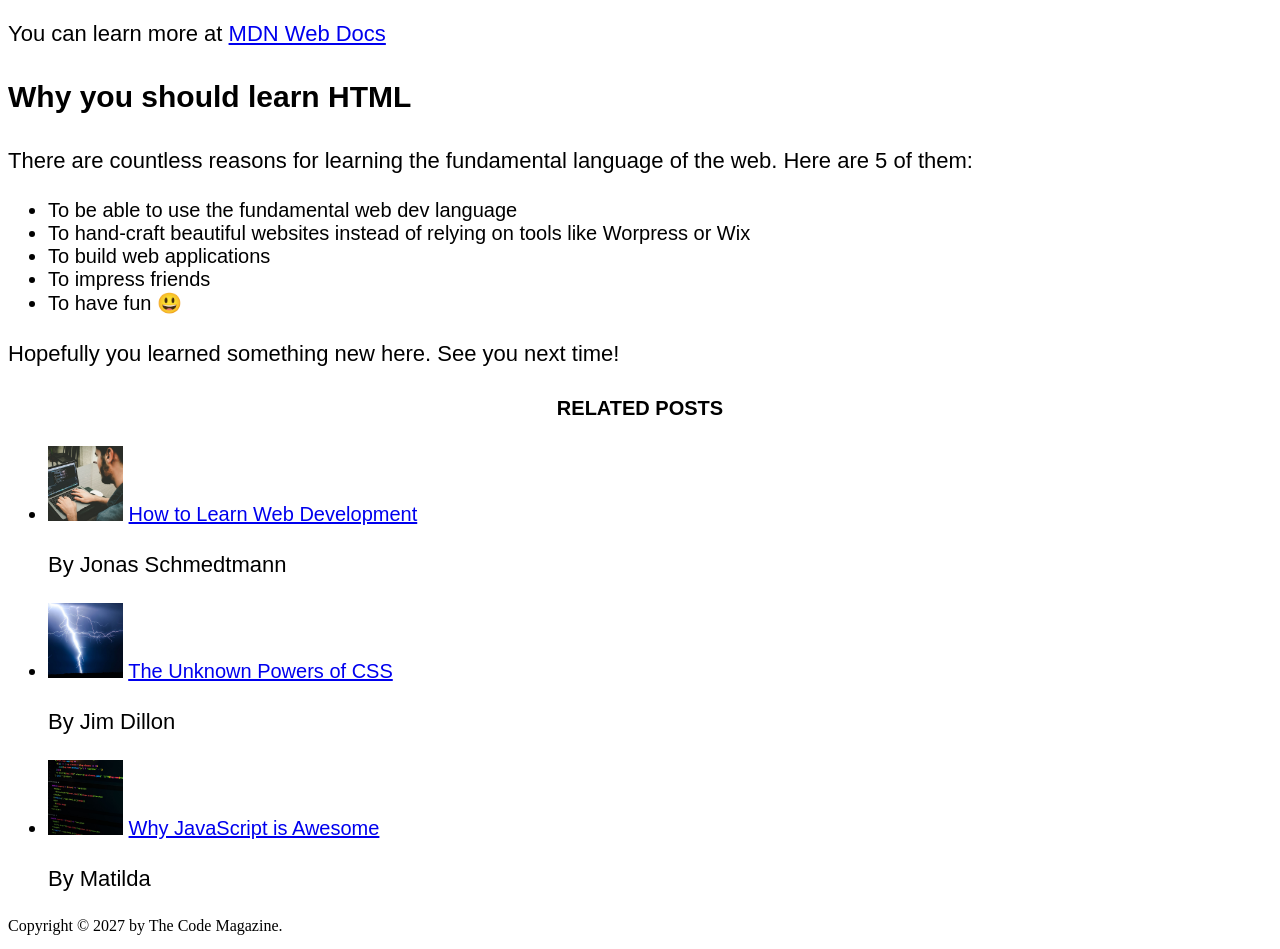
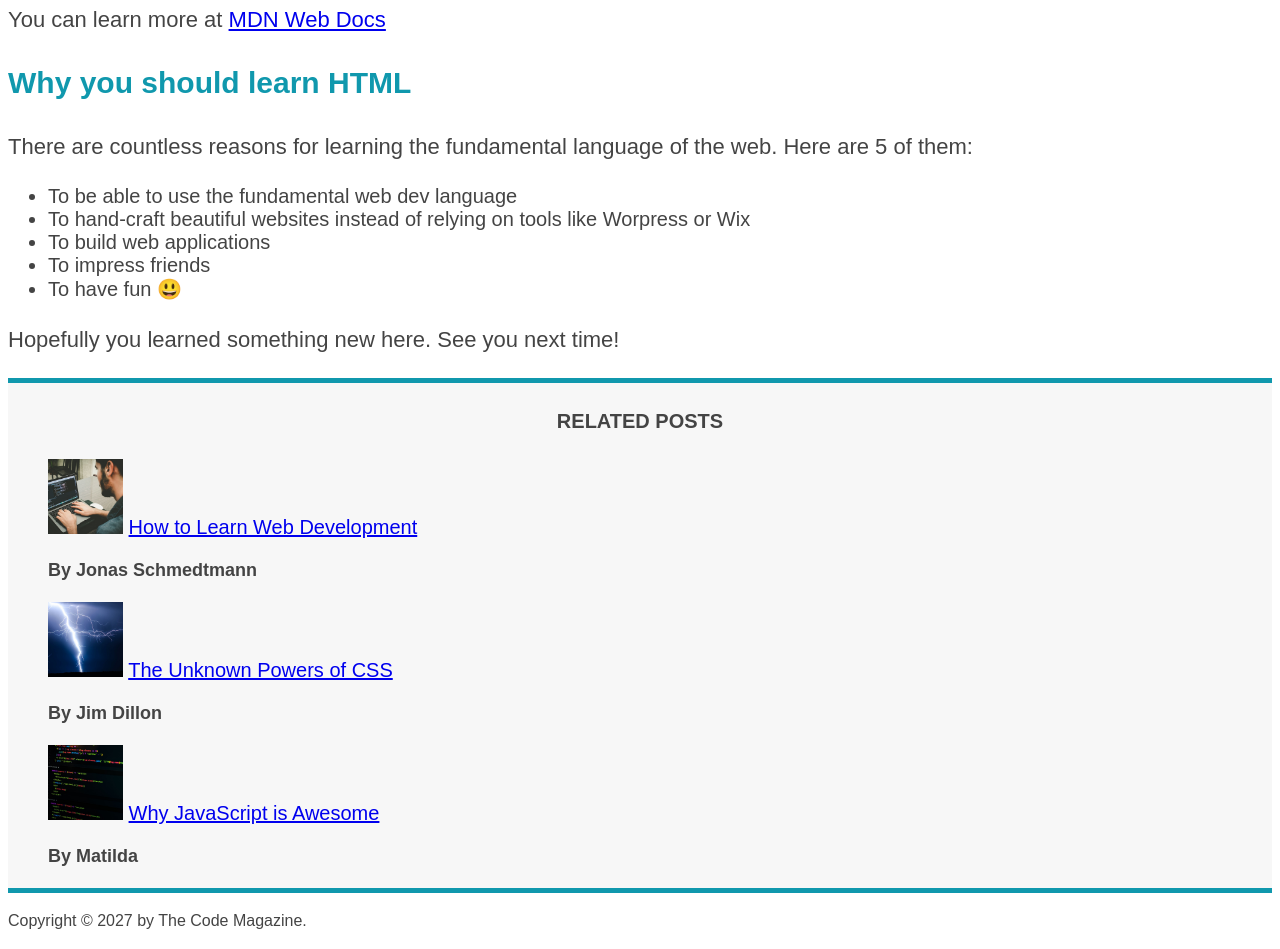
Before and after one commit to emrebaharz/udemy-css, a plain HTML site: page index.html in a window 1280 px wide. Shown: the part 1017-1966 px from the top of the page. Drawn offline with Linux system fonts and the light colour scheme.

Commit message:
feat: add color and class

```diff
--- a/index.html
+++ b/index.html
@@ -16,7 +16,7 @@
     <h6>The Basic Language of the Web: HTML</h6>
     -->
 
-    <header>
+    <header class="main-header">
       <h1>📘 The Code Magazine</h1>
 
       <nav>
@@ -36,16 +36,17 @@
           width="50"
           height="50"
         />
-      </header>
 
-      <p>Posted by <strong>Laura Jones</strong> on Monday, June 21st 2027</p>
+        <p id="author">
+          Posted by <strong>Laura Jones</strong> on Monday, June 21st 2027
+        </p>
         <img
           src="img/post-img.jpg"
           alt="HTML code on a screen"
           width="500"
           height="200"
         />
-
+      </header>
       <p>
         All modern websites and web applications are built using three
         <em>fundamental</em>
@@ -100,7 +101,7 @@
 
     <aside>
       <h4>Related posts</h4>
-      <ul>
+      <ul class="related">
         <li>
           <img
             src="img/related-1.jpg"
@@ -109,7 +110,7 @@
             height="75"
           />
           <a href="#">How to Learn Web Development</a>
-          <p>By Jonas Schmedtmann</p>
+          <p class="related-author">By Jonas Schmedtmann</p>
         </li>
         <li>
           <img
@@ -119,7 +120,7 @@
             height="75"
           />
           <a href="#">The Unknown Powers of CSS</a>
-          <p>By Jim Dillon</p>
+          <p class="related-author">By Jim Dillon</p>
         </li>
         <li>
           <img
@@ -129,11 +130,13 @@
             height="75"
           />
           <a href="#">Why JavaScript is Awesome</a>
-          <p>By Matilda</p>
+          <p class="related-author">By Matilda</p>
         </li>
-      </ul>
+      </ul class="related">
     </aside>
 
-    <footer>Copyright &copy; 2027 by The Code Magazine.</footer>
+    <footer>
+      <p id="copyright">Copyright &copy; 2027 by The Code Magazine.</p>
+    </footer>
   </body>
 </html>
--- a/style.css
+++ b/style.css
@@ -1,33 +1,83 @@
+h1,
+h2,
+h3,
+h4,
+p,
+li {
+  font-family: sans-serif;
+  color: #444;
+}
+
+h1,
+h2,
+h3 {
+  color: #1098ad;
+}
+
 h1 {
   font-size: 26px;
-  font-family: sans-serif;
   text-transform: uppercase;
   font-style: italic;
 }
 
 h2 {
   font-size: 40px;
-  font-family: sans-serif;
 }
+
 h3 {
   font-size: 30px;
-  font-family: sans-serif;
 }
 
 h4 {
   font-size: 20px;
-  font-family: sans-serif;
   text-transform: uppercase;
   text-align: center;
 }
 
 p {
   font-size: 22px;
-  font-family: sans-serif;
   line-height: 1.5;
 }
 
 li {
-  font-family: sans-serif;
   font-size: 20px;
 }
+
+/* footer p {
+  font-size: 16px;
+} */
+
+/* article header p {
+  font-style: italic;
+} */
+
+#author {
+  font-style: italic;
+  font-size: 18px;
+}
+
+#copyright {
+  font-size: 16px;
+}
+.related-author {
+  font-size: 18px;
+  font-weight: bold;
+}
+
+.related {
+  list-style: none;
+}
+
+.main-header {
+  background-color: #e6e6e6;
+}
+
+aside {
+  background-color: #f7f7f7;
+  border-top: 5px solid #1098ad;
+  border-bottom: 5px solid #1098ad;
+}
+
+body {
+  /* background-color: gray; */
+}
```
Lines whose indentation alone changed are shown as unchanged.
